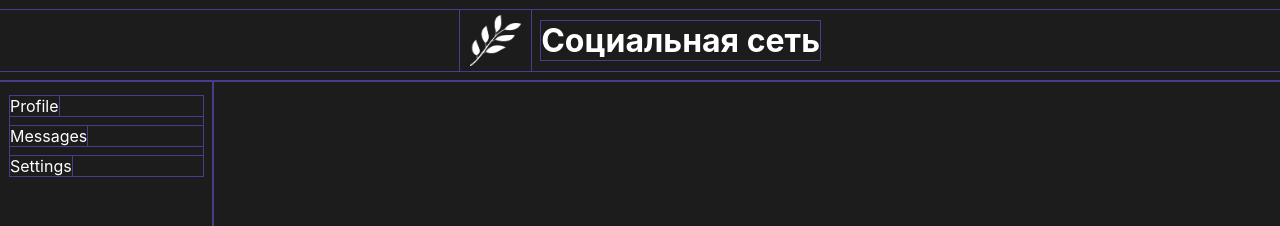
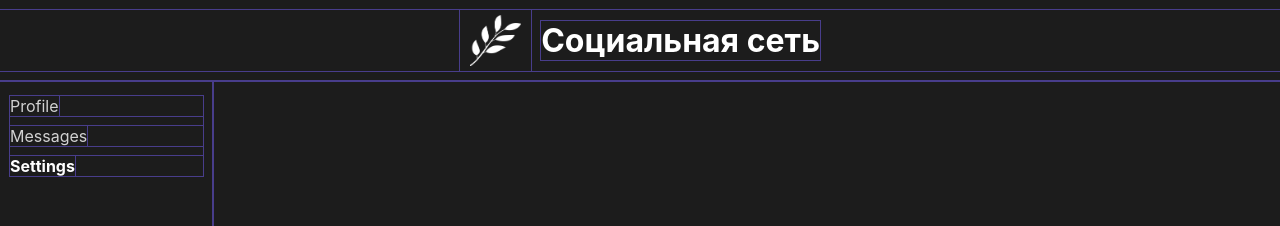
Before and after one commit to ps-fedorova/react-social-network, a React (Create React App) app: page /settings in a window 1280 px wide. Shown: the top 226 px of the page. Built offline with nearby package versions, Linux system fonts and the light colour scheme.

Commit message:
feat: add NavLink

```diff
--- a/src/components/Main/Main.js
+++ b/src/components/Main/Main.js
@@ -1,5 +1,5 @@
 import React from 'react';
-import { Route } from "react-router-dom";
+import { Route, Switch } from "react-router-dom";
 import s from "./Main.module.css"
 import Profile from "./Profile/Profile";
 import Messages from "./Messages/Messages";
@@ -8,12 +8,14 @@ import Messages from "./Messages/Messages";
 const Main = () => {
   return (
     <div className={s.main}>
-      <Route exact path="/">
-        <Profile/>
-      </Route>
-      <Route  path="/messages">
-        <Messages/>
-      </Route>
+      <Switch>
+        <Route exact path="/">
+          <Profile/>
+        </Route>
+        <Route path="/messages">
+          <Messages/>
+        </Route>
+      </Switch>
     </div>
   )
 }
--- a/src/components/NavBar/NavBar.js
+++ b/src/components/NavBar/NavBar.js
@@ -1,19 +1,20 @@
 import React from 'react';
 import s from './NavBar.module.css'
+import { NavLink } from "react-router-dom";
 
 const NavBar = () => {
   const NavBarItem = [
     {
       key: "Profile",
-      path: "/"
+      path: "/",
     },
     {
       key: "Messages",
-      path: "/messages"
+      path: "/messages",
     },
     {
       key: "Settings",
-      path: "/settings"
+      path: "/settings",
     },
   ]
 
@@ -24,7 +25,8 @@ const NavBar = () => {
           return (
             <li key={index} className={s.navBar__item}>
               <button className="button">
-                <a className="link" href={item.path}>{item.key}</a>
+                <NavLink exact className="link" activeClassName="link_active"
+                         to={item.path}>{item.key}</NavLink>
               </button>
             </li>
           )
--- a/src/utils/utils.css
+++ b/src/utils/utils.css
@@ -10,8 +10,12 @@
 
 .link {
   text-decoration: none;
+  opacity: .8;
 }
-
+.link_active {
+  font-weight: bold;
+  opacity: 1;
+}
 .button:hover {
   position: relative;
   opacity: 1;
```
Also changed, not shown: 1 other file (tests, documents, lock files or other folders).
